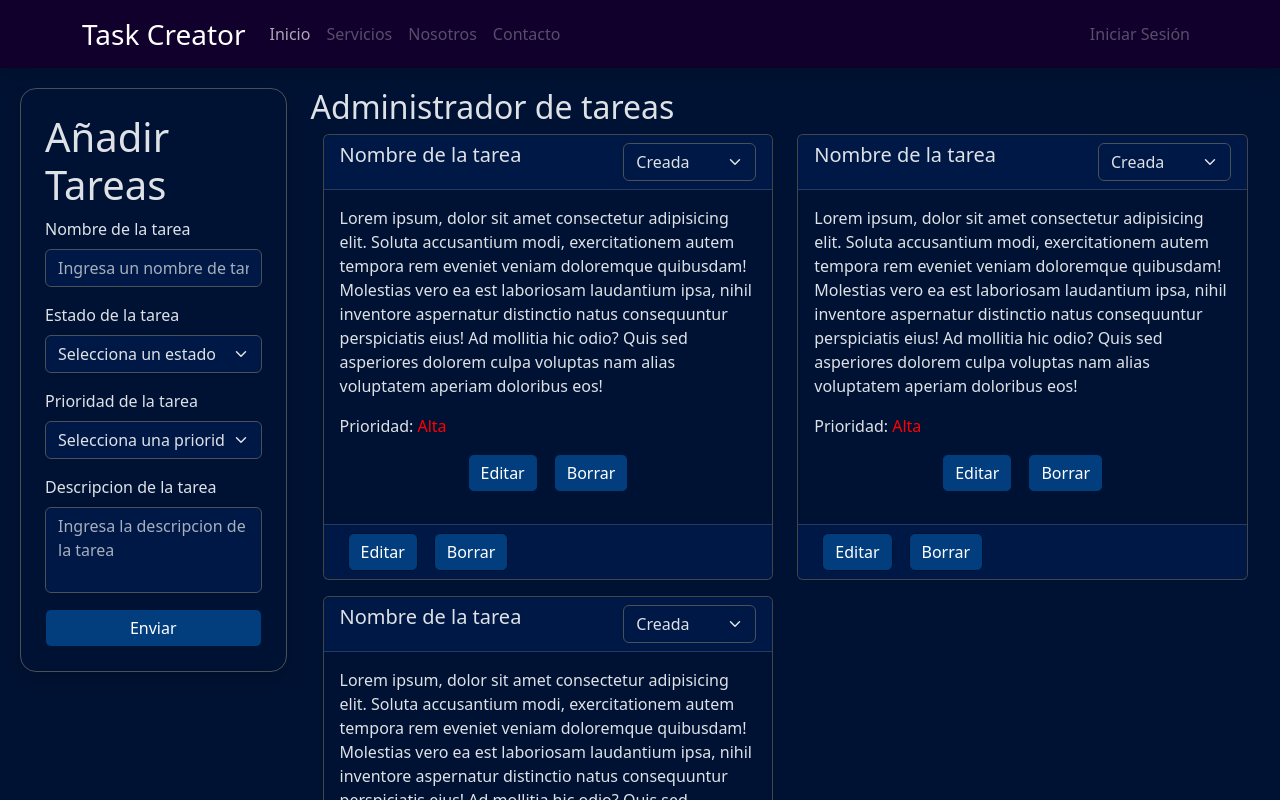
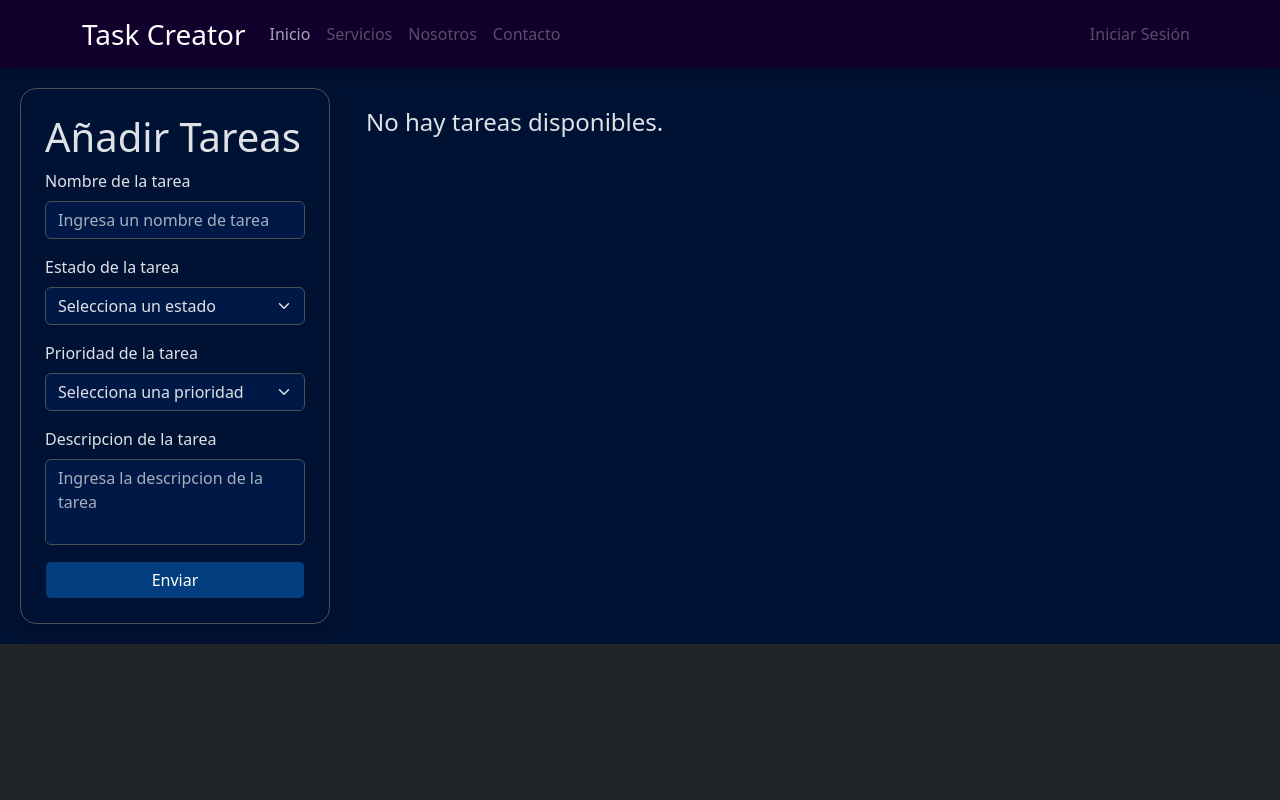
Before and after one commit to santyago13/taskCreator, a React (Vite) app: page / in a window 1280 px wide. Shown: the top 800 px of the page. Built offline with nearby package versions, Linux system fonts and the light colour scheme.

Commit message:
corregi cosas de las cards

```diff
--- a/src/ClassCard.jsx
+++ b/src/ClassCard.jsx
@@ -6,9 +6,9 @@ class ClassCard {
 
   constructor(
     nombre,
-    descripcion,
     estado,
     prioridad,
+    descripcion
   ) {
     this.#nombre = nombre;
     this.#descripcion = descripcion;
--- a/src/components/AddTask.jsx
+++ b/src/components/AddTask.jsx
@@ -14,14 +14,8 @@ const AddTask = () => {
   const crearTarea = (data) => {
     data.preventDefault();
     // crear un nuevo objeto tarea con todos los datos
-    const tareaNueva = new ClassCard(
-      nombre,
-      estado,
-      descripcion,
-      prioridad,
-    );
+    const tareaNueva = new ClassCard(nombre, estado, prioridad, descripcion);
     setTarea([...tarea, tareaNueva]);
-    console.log(tareaNueva);
     // limpiar inputs
     setNombre("");
     setEstado("");
@@ -100,7 +94,7 @@ const AddTask = () => {
         </Form>
       </div>
       <div className="ms-4">
-        <CardSystem />
+        <CardSystem propTarea={tarea} />
       </div>
     </div>
   );
--- a/src/components/CardItem.jsx
+++ b/src/components/CardItem.jsx
@@ -3,38 +3,40 @@ import Button from "react-bootstrap/Button";
 import Card from "react-bootstrap/Card";
 import Form from "react-bootstrap/Form";
 
-const CardItem = () => {
+const CardItem = ({ propTarea }) => {
+  const colorPrioridad = () => {
+    switch (propTarea.prioridad) {
+      case "Baja":
+        return "prioridad-baja";
+      case "Media":
+        return "prioridad-media";
+      case "Alta":
+        return "prioridad-alta";
+      default:
+        return "";
+    }
+  };
+
   return (
-    <Col className="col-12 col-md-6">
-      <Card className="h-100">
+    <Col>
+      <Card className="h-100 card-item">
         <Card.Header className="d-flex justify-content-between bg-azul-claro">
           <div>
-            <Card.Title>Nombre de la tarea</Card.Title>
-          </div>
-          <div>
-            <Form.Select className="bg-azul-claro">
-              <option value="">Creada</option>
-              <option value="">En proceso</option>
-              <option value="">Terminada</option>
-            </Form.Select>
+            <Card.Title>{propTarea.nombre}</Card.Title>
           </div>
         </Card.Header>
         <Card.Body className="bg-azul">
+          <Card.Text>{propTarea.descripcion}</Card.Text>
           <Card.Text>
-            Lorem ipsum, dolor sit amet consectetur adipisicing elit. Soluta
-            accusantium modi, exercitationem autem tempora rem eveniet veniam
-            doloremque quibusdam! Molestias vero ea est laboriosam laudantium
-            ipsa, nihil inventore aspernatur distinctio natus consequuntur
-            perspiciatis eius! Ad mollitia hic odio? Quis sed asperiores dolorem
-            culpa voluptas nam alias voluptatem aperiam doloribus eos!
+            Prioridad:{" "}
+            <span className={colorPrioridad()}>{propTarea.prioridad}</span>
           </Card.Text>
-          <Card.Text>
-            Prioridad: <span className="prioridad-alta">Alta</span>
-          </Card.Text>
-          <div className="d-flex justify-content-center pb-3">
-            <Button className="mx-2 btn-azul">Editar</Button>
-            <Button className="mx-2 btn-azul">Borrar</Button>
-          </div>
+          <Form.Select className="bg-azul-claro">
+            <option className="fw-bold bg-dark">{propTarea.estado}</option>
+            <option value="">Creada</option>
+            <option value="">En proceso</option>
+            <option value="">Terminada</option>
+          </Form.Select>
         </Card.Body>
         <Card.Footer className="d-flex justify-content-between text-creation text-muted text-center bg-azul-claro">
           <div className="d-flex">
--- a/src/components/CardSystem.jsx
+++ b/src/components/CardSystem.jsx
@@ -2,15 +2,23 @@ import Container from "react-bootstrap/Container";
 import Row from "react-bootstrap/Row";
 import CardItem from "./CardItem";
 
-const CardSystem = () => {
+const CardSystem = ({ propTarea }) => {
+  // hacer que si no hay ninguna tarea mostrar un mensaje
+  if (propTarea.length === 0) {
+    return (
+      <Container>
+        <p className="text-center fs-4 my-3">No hay tareas disponibles.</p>
+      </Container>
+    );
+  }
   return (
     <>
       <h2 className="card-pad">Administrador de tareas</h2>
       <Container>
         <Row className="row-gap-3">
-          <CardItem></CardItem>
-          <CardItem></CardItem>
-          <CardItem></CardItem>
+          {propTarea.map((tarea, indice) => (
+            <CardItem key={indice} propTarea={tarea} />
+          ))}
         </Row>
       </Container>
     </>
--- a/src/index.css
+++ b/src/index.css
@@ -40,6 +40,10 @@
   color: red;
 }
 
+.card-item{
+  width: 100%;
+}
+
 @media (min-width: 1200px) {
   .separador {
     display: flex;
```
